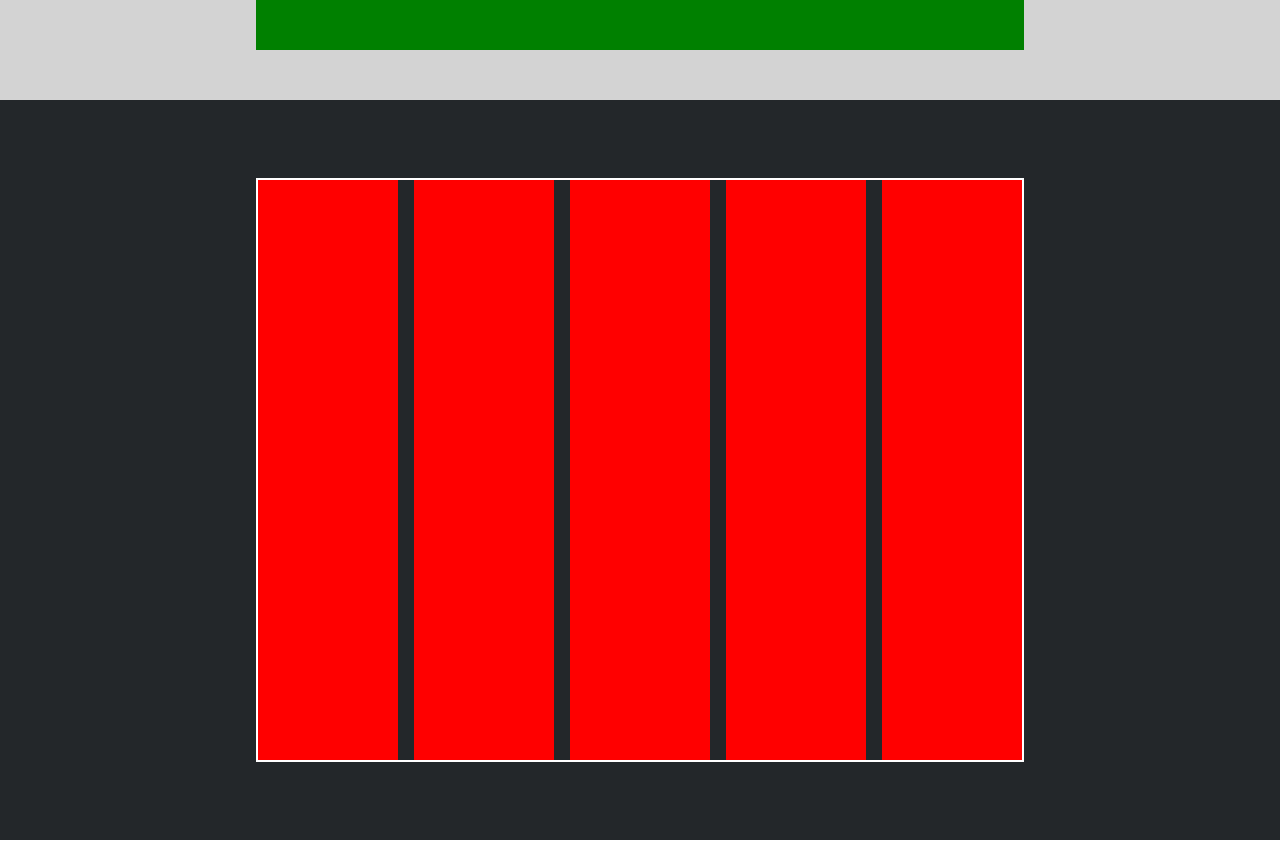
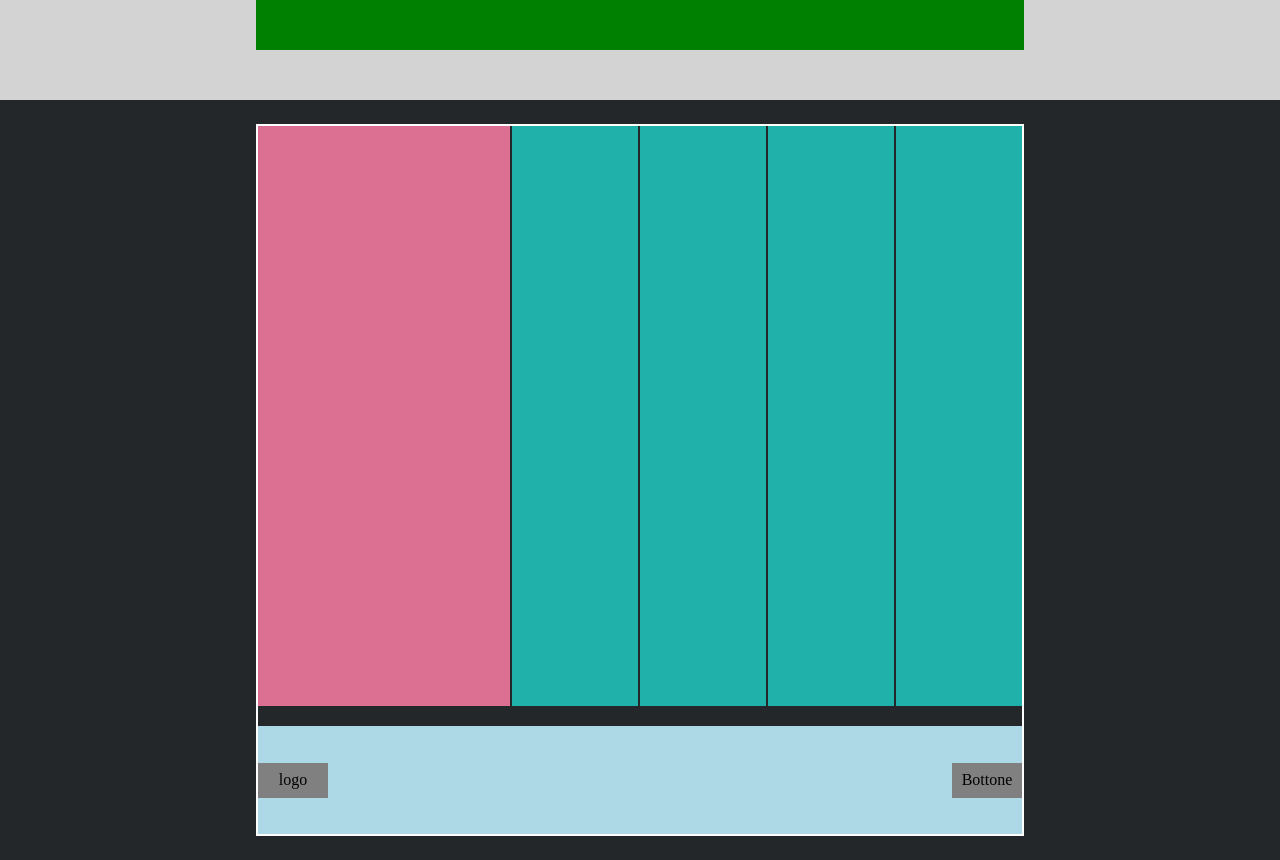
Before and after one commit to RiccardoDelrio/htmlcss-struttura-discord, a plain HTML site: page index.html in a window 1280 px wide. Shown: the part 3280-4140 px from the top of the page. Drawn offline with Linux system fonts and the light colour scheme.

Commit message:
footer completion

```diff
--- a/assets/css/style.css
+++ b/assets/css/style.css
@@ -63,6 +63,11 @@
 
     .dc-footer-color {
         background-color: #23272a;
+    }
+
+    .dc-footer-small-column {
+
+        background-color: #20b2aa;
     }
 }
 
@@ -181,10 +186,13 @@ nav {
 
 footer {
     display: flex;
-    height: 740px;
+    height: 760px;
 }
 
 .footer-container {
+    display: flex;
+    flex-direction: column;
+    gap: 1.3rem;
     width: 60%;
     margin: auto;
 }
@@ -193,14 +201,39 @@ footer {
     display: flex;
     width: 100%;
     height: 580px;
-    gap: 1rem;
+
     justify-content: space-between;
+    gap: 2px;
+
 }
 
 .footer-column {
     width: 100%;
     height: 100%;
     background-color: red;
+    flex: 1;
 
 
 }
+
+.contact {
+    flex: 2;
+
+}
+
+.below-section {
+    height: 108px;
+    display: flex;
+    align-items: center;
+    justify-content: space-between;
+
+}
+
+.logo-footer,
+.bt-footer {
+    height: 35px;
+    width: 70px;
+    text-align: center;
+    align-content: center;
+
+}
--- a/index.html
+++ b/index.html
@@ -70,24 +70,34 @@
     <footer class="dc-footer-color">
         <div class="footer-container">
             <div class="upper-section">
-                <div class="contact footer-column">
+
+                <div class="contact footer-column dc-pink">
 
                 </div>
-                <div class="product footer-column">
+                <div class="product footer-column dc-footer-small-column">
 
                 </div>
-                <div class="company footer-column">
+                <div class="company footer-column dc-footer-small-column">
 
                 </div>
-                <div class="resource footer-column">
+                <div class="resource footer-column dc-footer-small-column">
 
                 </div>
-                <div class="norms footer-column">
+                <div class="norms footer-column dc-footer-small-column ">
 
                 </div>
             </div>
 
-            <div></div>
+            <div class="below-section dc-light-blu">
+
+                <div class="logo-footer dc-grey ">
+                    logo
+                </div>
+                <div class="bt-footer dc-grey ">
+                    Bottone
+                </div>
+
+            </div>
         </div>
 
     </footer>
```
